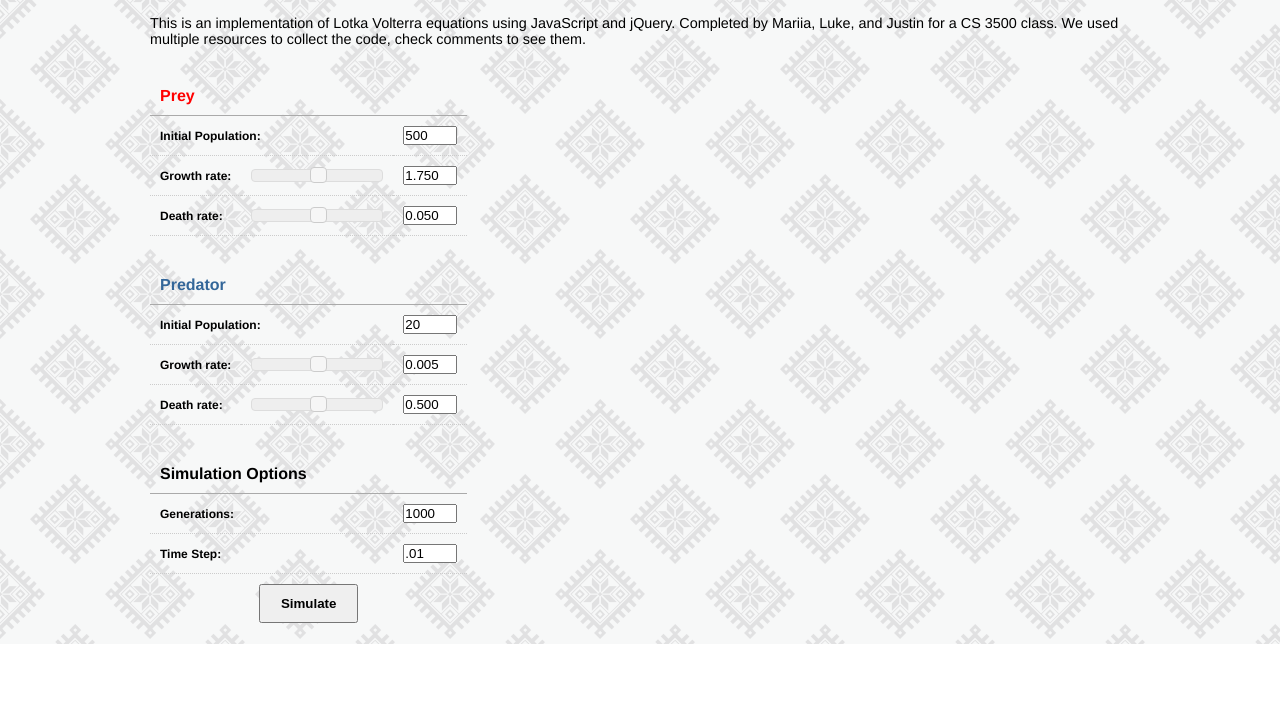
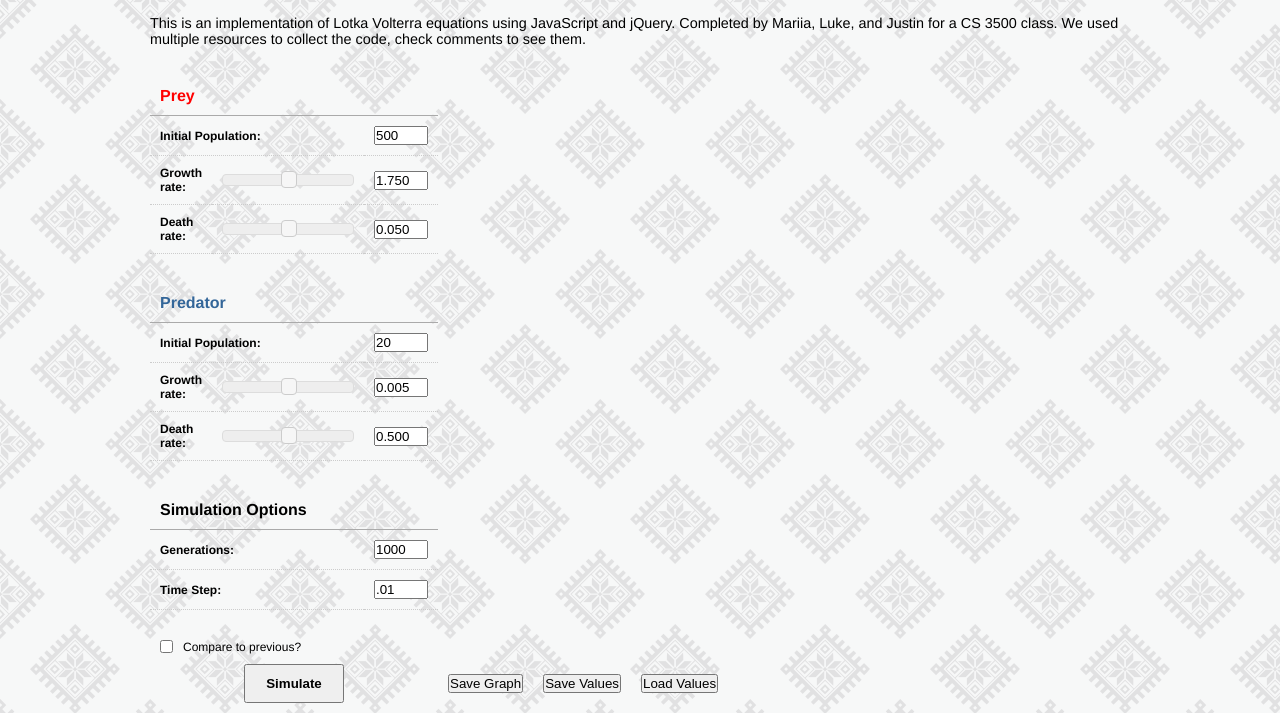
Before and after one commit to terakilobyte/mariiakravtsova.github.io, a plain HTML site: page prey/index.html in a window 1280 px wide. Shown: the part 156-869 px from the top of the page. Before the commit the page ends 800 px from the top, so only its background shows below. Drawn offline with Linux system fonts and the light colour scheme.

Commit message:
Add butons

```diff
--- a/prey/index.html
+++ b/prey/index.html
@@ -78,7 +78,9 @@
 				</tr>
 				<tr>
 					<td colspan="3"><input type="button" id="simulate-button" value="Simulate" /></td>
-					<td colspan="3"><input type="button" id="save-graph" value="Save Graph" onclick="saveGraph()" /></td>
+					<td colspan="1"><input type="button" id="save-graph" value="Save Graph" onclick="saveGraph()" /></td>
+					<td colspan="2"><input type="button" id="save-values" value="Save Values" onclick="saveValues()" /></td>
+					<td colspan="3"><input type="button" id="load-values" value="Load Values" onclick="load()" /></td>
 				</tr>
 			</table>
 		</div>
--- a/prey/scripts/Main.js
+++ b/prey/scripts/Main.js
@@ -21,13 +21,11 @@ $( function()
 		simulate();
 	});
 
-	// Hide options that shouldn't be available until simulation is run.
-	$("#compare-to-td").hide();
-	$("#save-graph").hide();
-
 	// Initialize the jQuery UI sliders
 	initSliders();
 });
+
+
 
 function initSliders()
 {
--- a/prey/scripts/mainscripts.js
+++ b/prey/scripts/mainscripts.js
@@ -115,6 +115,12 @@ function simulate(numGenerations) {
 	$("#save-graph").show();
 	$("#compare-to-td").show();
 }
+
+function saveValues(preyArray, predatorArray){
+  localStorage.setItem(‘predArray’, predArray’);
+  localStorage.setItem(‘preyArray’, preyArray’);
+}
+
 
 function calculatePrey(prey, preyGrowthRate, preyDeathRate, predator, timeStep) {
     var change = preyGrowthRate * prey - preyDeathRate * prey * predator;
```
Also changed, not shown: 1 other file.
